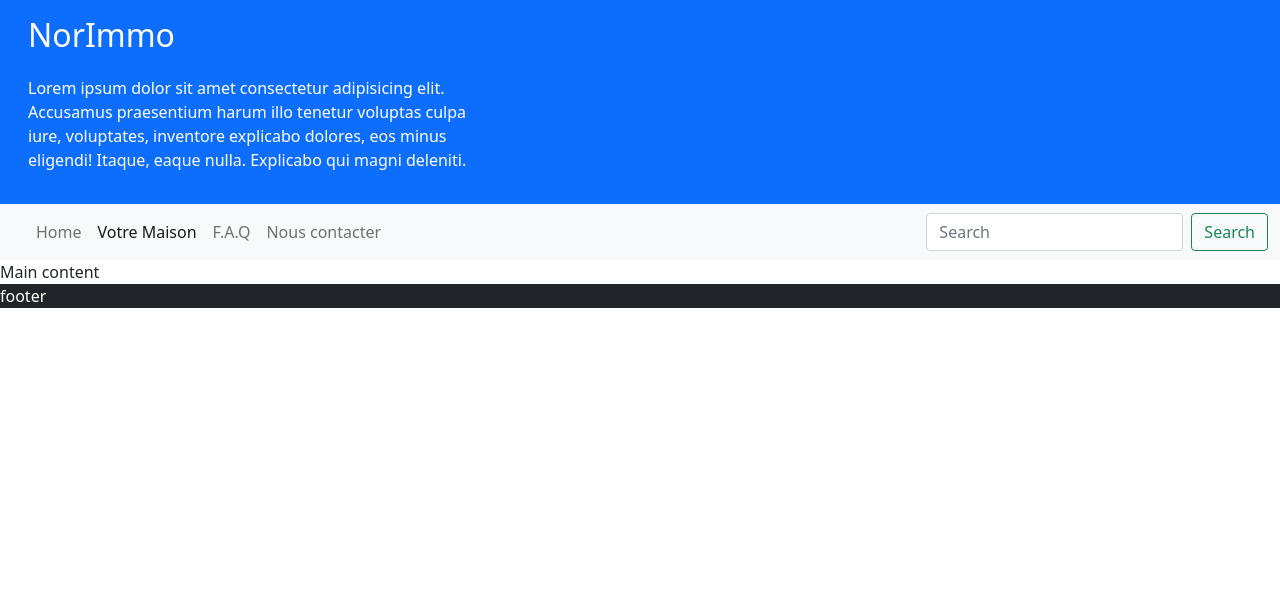
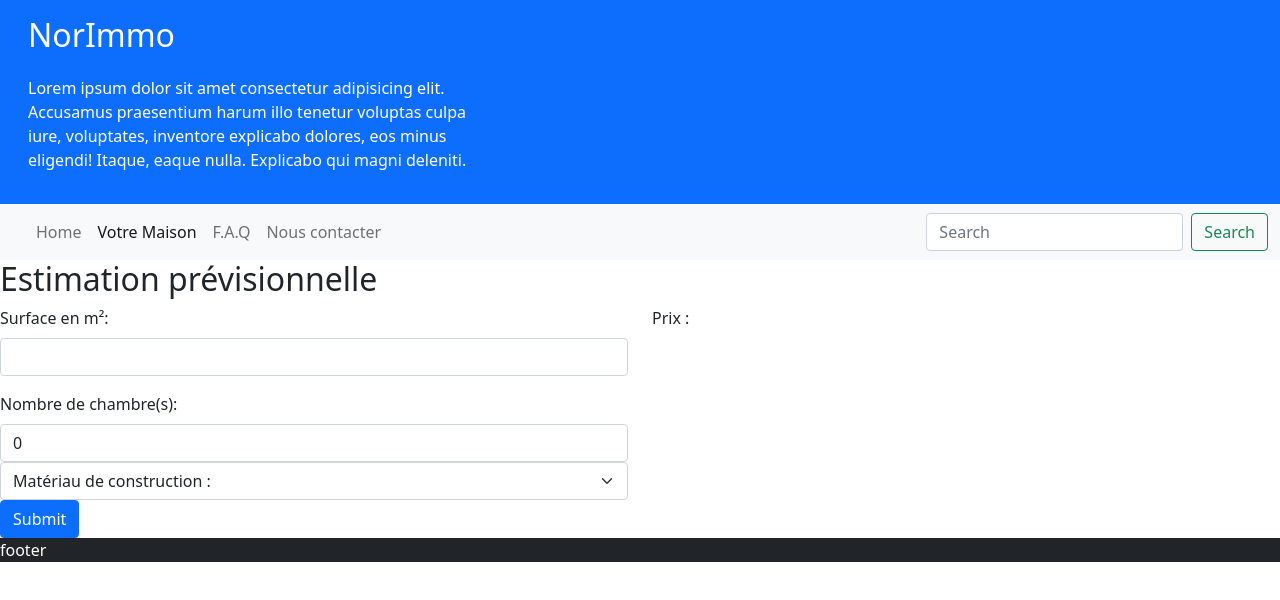
Before and after one commit to Eryans/NorImmo, a website built with Parcel: page estimation.html in a window 1280 px wide. Built offline with nearby package versions, Linux system fonts and the light colour scheme.

Commit message:
Estimation's page created with js file

```diff
--- a/estimation.html
+++ b/estimation.html
@@ -68,7 +68,40 @@
       </div>
     </nav>
     <main>
-      Main content
+
+      <section class="row">
+        <h2>Estimation prévisionnelle</h2>
+      <form class="col-6">
+        <div class="mb-3">
+          <label for="inputSurface" class="form-label">Surface en m²:</label>
+          <input type="text" class="form-control" id="inputSurface">
+        </div>
+        <label for="room" class="form-label">Nombre de chambre(s):</label>
+        <input type="number" id="room" name="room" class="form-control" min="0" max="20" step="1" value="0">
+        <select class="form-select" aria-label="Default select example" id="material">
+          <option selected>Matériau de construction :</option>
+          <option value="1.2">Parpaing</option>
+          <option value="1.15">Bois</option>
+          <option value="1.3">Brique</option>
+        </select>
+        <button type="submit" class="btn btn-primary" id="submit">Submit</button>
+      </form>
+
+      <aside class="col-6">
+        <p>Prix :</p>
+        <p id="price"></p>
+      </aside>
+    </section>
+
+
+
+
+
+
+
+
+
+
     </main>
     <footer class="container-fluid bg-dark text-white">
       <section class="row">
--- a/js/estimation.js
+++ b/js/estimation.js
@@ -0,0 +1,13 @@
+
+
+
+document.getElementById("submit").addEventListener('click', function(e){
+    e.preventDefault();
+    let inputSurface = document.getElementById("inputSurface").value;
+    let room = document.getElementById("room").value;
+    let material = document.getElementById("material").value;
+
+    console.log(inputSurface, room, material);
+
+    document.getElementById("price").textContent = (material*((inputSurface*1000 + (room*10000))) + "€");
+})
```
